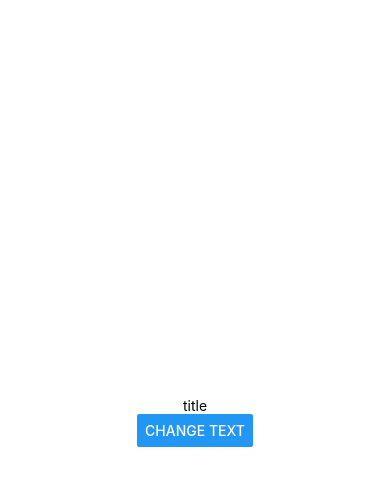
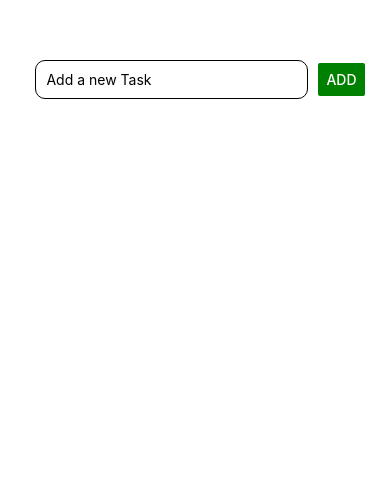
Before and after one commit to RobertoFreireFerrazPassos/React-Native, a React Native app: screen / in a window 390 px wide. Shown: the top 486 px of the page. Built offline with nearby package versions, Linux system fonts and the light colour scheme.

Commit message:
Added new Task component

```diff
--- a/App.js
+++ b/App.js
@@ -1,23 +1,9 @@
-import { StatusBar } from 'expo-status-bar';
-import React, { useState }  from 'react';
-import { StyleSheet, Text, View, Button } from 'react-native';
+import React  from 'react';
+
+import TaskContainer from './components/task/taskContainer';
 
 export default function App() {
-  const [titleValue, setTitle] = useState("title");
   return (
-    <View style={styles.container}>
-      <Text>{titleValue}</Text>
-      <Button title="Change Text" onPress={() => setTitle('button clicked') } />
-      <StatusBar style="auto" />
-    </View>
+      <TaskContainer></TaskContainer>
   );
 }
-
-const styles = StyleSheet.create({
-  container: {
-    flex: 1,
-    backgroundColor: '#fff',
-    alignItems: 'center',
-    justifyContent: 'center',
-  },
-});
--- /dev/null
+++ b/components/task/newTask.js
@@ -0,0 +1,38 @@
+import React from 'react';
+import { TextInput, View, StyleSheet, Button, TouchableHighlight } from 'react-native';
+
+const NewTask = () => {
+    const placeholder="Add a new Task";
+
+    return (
+        <View style={styles.inputContainer}>
+            <TextInput
+                placeholder={placeholder}
+                style={styles.input}
+            ></TextInput>
+            <TouchableHighlight>
+                <View>
+                    <Button title="Add" color="green"/>
+                </View>
+            </TouchableHighlight>
+        </View>
+    );
+}
+
+export default NewTask;
+
+const styles = StyleSheet.create({
+    inputContainer: {
+        flexDirection: 'row',
+        justifyContent: 'center',
+        alignItems: 'center'
+    },
+    input: {
+        width: '70%',
+        borderColor: 'black',
+        borderWidth: 1,
+        padding: 10,
+        margin: 10,
+        borderRadius: 10
+    }
+});
--- /dev/null
+++ b/components/task/taskContainer.js
@@ -0,0 +1,21 @@
+import React from 'react';
+import { StyleSheet, View } from 'react-native';
+
+import NewTask from './newTask';
+
+const TaskContainer = () => {
+    return (
+        <View style={styles.container}>
+            <NewTask>
+            </NewTask>
+        </View>
+    )
+}
+
+export default TaskContainer;
+
+const styles = StyleSheet.create({
+    container: {
+        marginTop: 50
+    }
+});
```
Also changed, not shown: components/task/taskItem.js (added, +10 -0 lines), components/task/taskList.js (added, +10 -0 lines).
